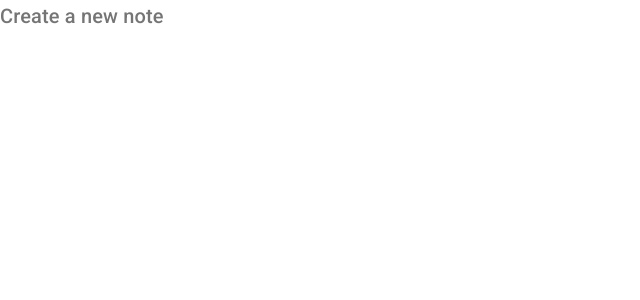
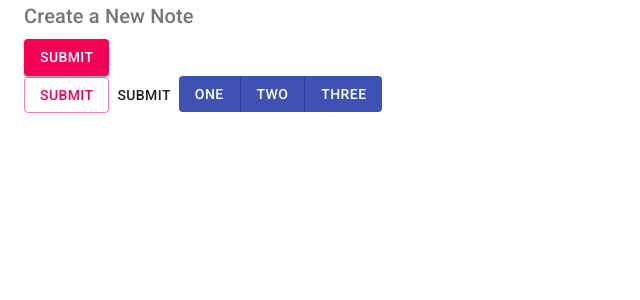
Before and after one commit to OlehFilyak/material-ui-tutorial, a React (Create React App) app: page /create in a window 1280 px wide. Shown: the top 300 px of the page, without its empty margins (0-640 px from the left). Built offline with nearby package versions, Linux system fonts and the light colour scheme.

Commit message:
added buttons component

```diff
--- a/src/pages/Create.js
+++ b/src/pages/Create.js
@@ -1,31 +1,44 @@
 import React from 'react';
-import { Typography } from '@material-ui/core';
+import Typography from '@material-ui/core/Typography';
+import Button from '@material-ui/core/Button';
+import ButtonGroup from '@material-ui/core/ButtonGroup';
+import Container from '@material-ui/core/Container';
 
 export default function Create() {
   return (
-    <div>
+    <Container size="sm">
       <Typography
         variant="h6"
+        color="textSecondary"
         component="h2"
-        color="textSecondary"
-        gutterBottom="true"
-      >
-        Create a new note
-      </Typography>
-
-      {/* <Typography
-        variant="h1"
-        color="primary"
-        align="center"
+        gutterBottom
       >
         Create a New Note
       </Typography>
-      <Typography
-        noWrap
+
+      <Button
+        onClick={() => console.log('you clicked me')}
+        type="submit"
         color="secondary"
+        variant="contained"
       >
-        Lorem ipsum dolor, sit amet consectetur adipisicing elit. Itaque molestiae magnam voluptate reiciendis fuga totam facere officia, animi sint laboriosam dolorum voluptas cupiditate explicabo dolore veritatis recusandae rem inventore sunt.
-      </Typography> */}
-    </div>
+        Submit
+      </Button>
+
+      <br />
+
+      <Button type="submit" color="secondary" variant="outlined">
+        Submit
+      </Button>
+      <Button type="submit" color="default">
+        Submit
+      </Button>
+
+      <ButtonGroup color="primary" variant="contained" disableElevation>
+        <Button>One</Button>
+        <Button>Two</Button>
+        <Button>Three</Button>
+      </ButtonGroup>
+    </Container>
   );
 }
```
